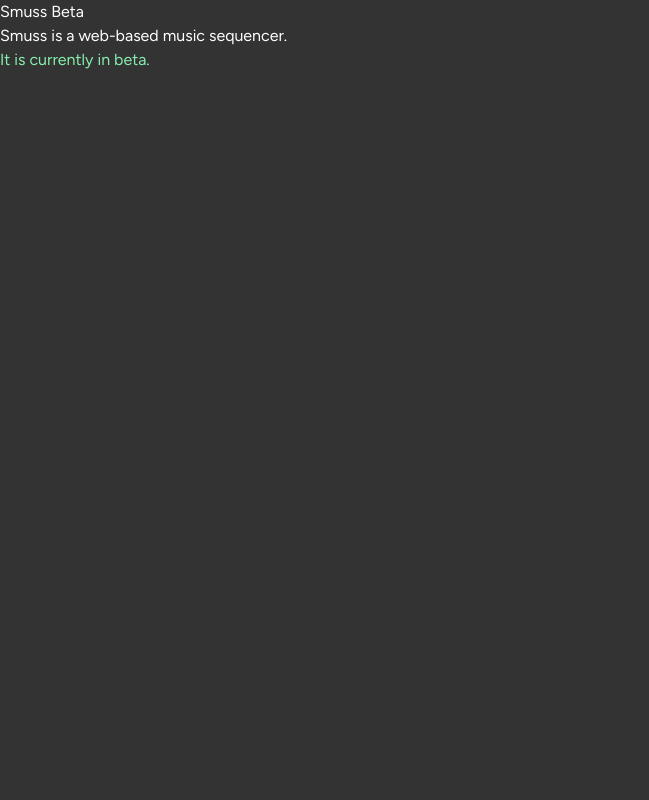
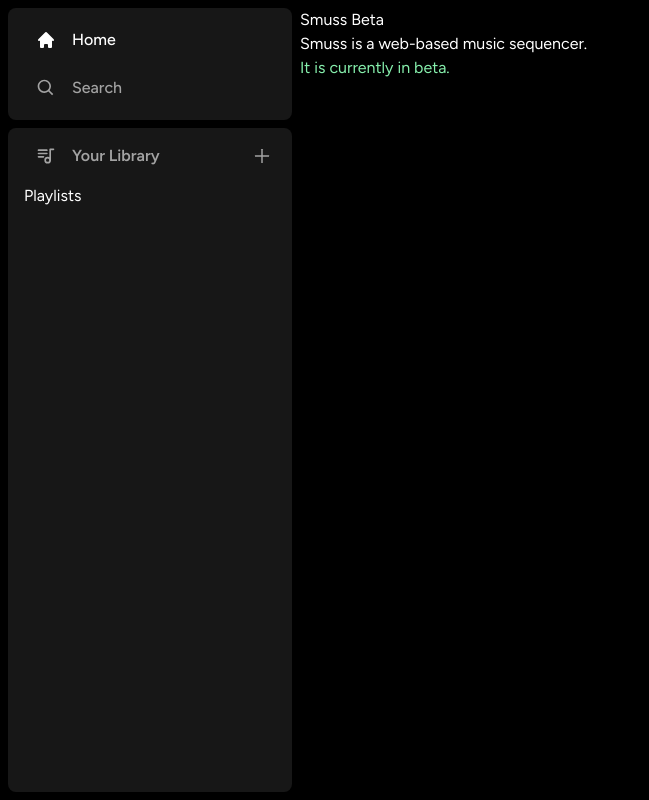
Before and after one commit to Tamashi-Dake/smuss-beta, a Next.js app: page / in a window 1280 px wide. Shown: the whole page, without its empty margins (0-649 px from the left). Built offline with nearby package versions, Linux system fonts and the light colour scheme.

Commit message:
Add sample Sidebar

```diff
--- /dev/null
+++ b/components/Box.tsx
@@ -0,0 +1,17 @@
+import React, { ReactNode } from "react";
+import { twMerge } from "tailwind-merge";
+
+interface BoxProps {
+  children: ReactNode;
+  classname?: string;
+}
+
+const Box: React.FC<BoxProps> = ({ children, classname }) => {
+  return (
+    <div className={twMerge("bg-neutral-900 rounded-lg h-fit", classname)}>
+      {children}
+    </div>
+  );
+};
+
+export default Box;
--- /dev/null
+++ b/components/Library.tsx
@@ -0,0 +1,59 @@
+import React from "react";
+import { AiOutlinePlus } from "react-icons/ai";
+import { TbPlaylist } from "react-icons/tb";
+
+// interface Playlist {
+//   id: number;
+//   name: string;
+// }
+
+// interface LibraryProps {
+//   playlists: Playlist[];
+// }
+
+const Library: React.FC = (
+  {
+    /* { playlists } */
+  }
+) => {
+  const handleLibraryClick = () => {
+    console.log("Library clicked");
+  };
+  const handlePlaylistClick = () =>
+    // playlist: Playlist
+    {
+      // Handle playlist click
+    };
+  const handleAddPlaylist = () => {
+    // Handle add playlist
+  };
+  return (
+    <div className="flex flex-col">
+      <div className="flex items-center justify-between px-5 pt-4">
+        <div
+          className="inline-flex items-center gap-x-4 px-2 text-neutral-400 cursor-pointer hover:text-white transition-all"
+          onClick={handleLibraryClick}
+        >
+          <TbPlaylist size={20} />
+          <h3 className="text-md font-semibold">Your Library</h3>
+        </div>
+        <AiOutlinePlus
+          className="cursor-pointer text-neutral-400 hover:text-white transition-all"
+          size={20}
+          onClick={handleAddPlaylist}
+        />
+      </div>
+      <div className="flex flex-col gap-y-2 mt-4 px-4">
+        Playlists
+        {/* {playlists.map((playlist) => (
+        <div key={playlist.id}>
+          <h3>{playlist.name}</h3>
+
+        </div>
+      ))} */}
+      </div>
+    </div>
+  );
+};
+
+export default Library;
--- a/components/Sidebar.tsx
+++ b/components/Sidebar.tsx
@@ -2,7 +2,12 @@
 
 import { usePathname } from "next/navigation";
 import { use, useMemo } from "react";
-
+import { BiSearch } from "react-icons/bi";
+import { HiHome } from "react-icons/hi";
+import Box from "./Box";
+import SidebarItem from "./SidebarItem";
+import Library from "./Library";
+BiSearch;
 interface SidebarProps {
   children: React.ReactNode;
 }
@@ -12,13 +17,36 @@
 
   const routes = useMemo(
     () => [
-      { label: "Home", active: pathname === "/", path: "/" },
-      { label: "Search", active: pathname === "/Search", path: "/search" },
+      { icon: HiHome, label: "Home", active: pathname === "/", path: "/" },
+      {
+        icon: BiSearch,
+        label: "Search",
+        active: pathname === "/search",
+        path: "/search",
+      },
     ],
     [pathname]
   );
 
-  return <div className="sidebar">{children}</div>;
+  return (
+    <div className="sidebar flex h-full">
+      <div className="sidebar__header hidden md:flex flex-col gap-y-2 bg-black w-[300px] p-2">
+        <Box>
+          <div className="flex flex-col gap-y-4 px-5 py-4">
+            {routes.map((item) => (
+              <SidebarItem key={item.label} {...item} />
+            ))}
+          </div>
+        </Box>
+        <Box classname="overflow-y-auto h-full">
+          <Library />
+        </Box>
+      </div>
+      <main className="flex-1 flex flex-col bg-black overflow-auto py-2 h-full ">
+        {children}
+      </main>
+    </div>
+  );
 };
 
 export default Sidebar;
--- /dev/null
+++ b/components/SidebarItem.tsx
@@ -0,0 +1,31 @@
+import Link from "next/link";
+import { IconType } from "react-icons";
+import { twMerge } from "tailwind-merge";
+
+interface SidebarItemProps {
+  icon: IconType;
+  label: string;
+  active: boolean;
+  path: string;
+}
+
+const SidebarItem: React.FC<SidebarItemProps> = ({
+  icon: Icon,
+  label,
+  active,
+  path,
+}) => {
+  return (
+    <Link
+      href={path}
+      className={twMerge(
+        "flex flex-row items-center gap-x-4 text-md font-medium hover:text-white transition-all text-neutral-400 py-1 rounded-lg px-2",
+        active && "text-white"
+      )}
+    >
+      <Icon size={20} />
+      <span className="truncate ">{label}</span>
+    </Link>
+  );
+};
+export default SidebarItem;
--- a/package.json
+++ b/package.json
@@ -12,7 +12,8 @@
     "next": "14.1.0",
     "react": "^18",
     "react-dom": "^18",
-    "react-icons": "^5.0.1"
+    "react-icons": "^5.0.1",
+    "tailwind-merge": "^2.2.0"
   },
   "devDependencies": {
     "@types/node": "^20",
```
Also changed, not shown: 1 other file (tests, documents, lock files or other folders).
